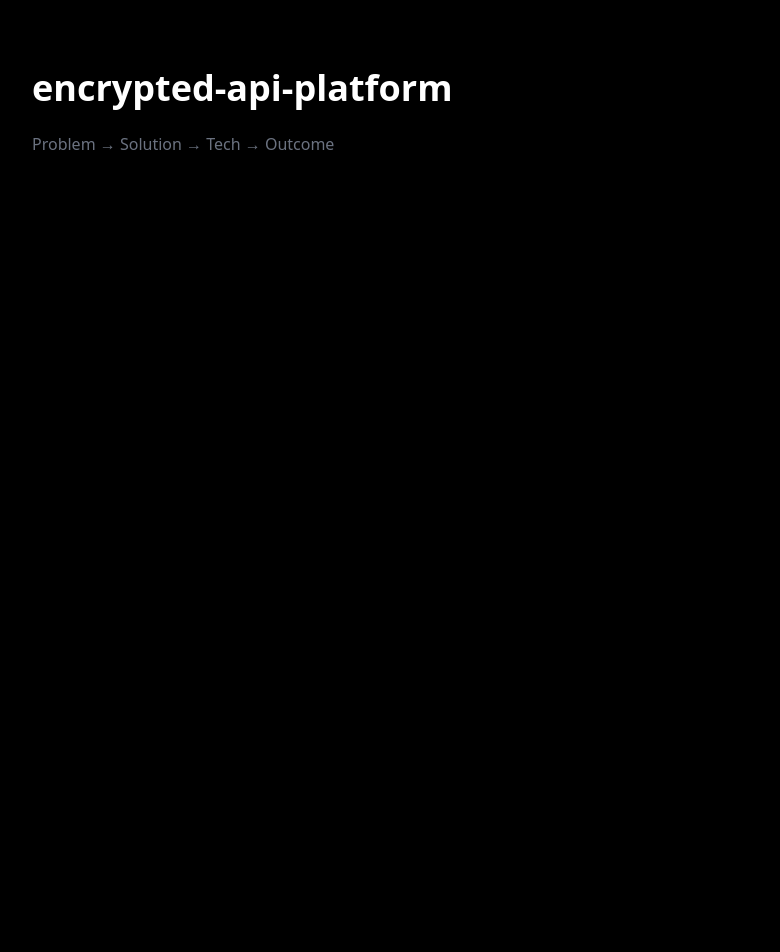
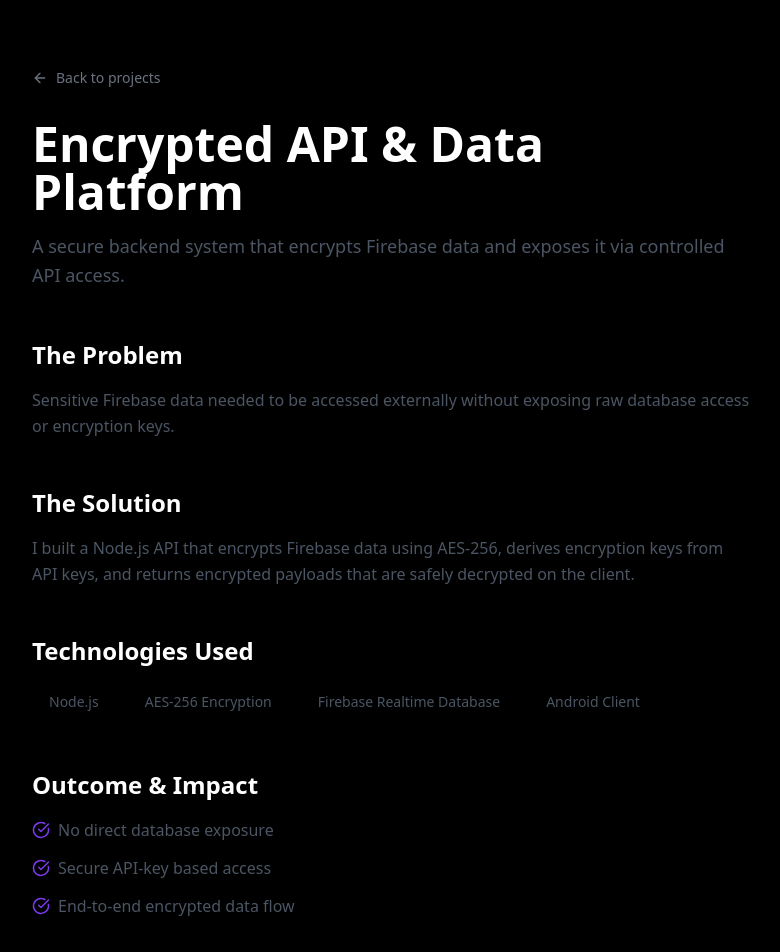
Before and after one commit to bruhlog/Portfolio, a Next.js app: page /projects/encrypted-api-platform in a window 1280 px wide. Shown: the part 140-1092 px from the top of the page, without its empty margins (248-1028 px from the left). Before the commit the page ends 800 px from the top, so only its background shows below. Built offline with nearby package versions, Linux system fonts and the light colour scheme; no server answers.

Commit message:
Added Project redirection content

```diff
--- a/app/projects/[slug]/page.tsx
+++ b/app/projects/[slug]/page.tsx
@@ -1,10 +1,207 @@
-export default function ProjectPage({ params }: { params: { slug: string } }) {
+import { notFound } from "next/navigation";
+import { motion } from "framer-motion";
+import { ArrowLeft, CheckCircle } from "lucide-react";
+import Link from "next/link";
+
+/* ----------------------------------------
+   PROJECT DATA (ADD MORE HERE)
+---------------------------------------- */
+const projects = {
+  "firebase-chat-app": {
+    title: "Secure Firebase Chat Application",
+    summary:
+      "A production-ready one-on-one messaging system focused on security, ownership, and scalability.",
+    problem:
+      "The client needed a secure real-time chat system where only paired devices could read and delete messages, while supporting multiple independent user pairs simultaneously.",
+    solution:
+      "I designed a Firebase Realtime Database structure with strict access rules, unique pair identifiers, and clean message ownership. The system ensures messages are readable and removable only by the intended device pair.",
+    tech: [
+      "Firebase Authentication",
+      "Firebase Realtime Database",
+      "Security Rules",
+      "Android & Web Clients",
+    ],
+    outcome: [
+      "Secure device-to-device communication",
+      "Scalable architecture supporting multiple pairs",
+      "Clear separation of data ownership",
+      "Production-ready Firebase rules",
+    ],
+  },
+
+  "video-calling-platform": {
+    title: "Real-Time Video Calling Platform",
+    summary:
+      "A reliable video calling solution with real-time signaling and device-based call workflows.",
+    problem:
+      "The goal was to enable smooth, real-time video calls with proper permission handling, call states, and device-to-device signaling.",
+    solution:
+      "I integrated Agora for video streaming and Firebase for call signaling, handling permissions, call lifecycle, and fallback states for a smooth user experience.",
+    tech: [
+      "Agora SDK",
+      "Firebase Realtime Database",
+      "Android",
+      "Jetpack Compose",
+    ],
+    outcome: [
+      "Stable real-time video communication",
+      "Clear call flow and permissions handling",
+      "Scalable signaling architecture",
+    ],
+  },
+
+  "encrypted-api-platform": {
+    title: "Encrypted API & Data Platform",
+    summary:
+      "A secure backend system that encrypts Firebase data and exposes it via controlled API access.",
+    problem:
+      "Sensitive Firebase data needed to be accessed externally without exposing raw database access or encryption keys.",
+    solution:
+      "I built a Node.js API that encrypts Firebase data using AES-256, derives encryption keys from API keys, and returns encrypted payloads that are safely decrypted on the client.",
+    tech: [
+      "Node.js",
+      "AES-256 Encryption",
+      "Firebase Realtime Database",
+      "Android Client",
+    ],
+    outcome: [
+      "No direct database exposure",
+      "Secure API-key based access",
+      "End-to-end encrypted data flow",
+    ],
+  },
+} as const;
+
+type ProjectSlug = keyof typeof projects;
+
+/* ----------------------------------------
+   PAGE COMPONENT
+---------------------------------------- */
+export default function ProjectPage({
+  params,
+}: {
+  params: { slug: string };
+}) {
+  const project = projects[params.slug as ProjectSlug];
+
+  if (!project) return notFound();
+
   return (
-    <div className="max-w-3xl mx-auto px-6 py-32">
-      <h1 className="text-4xl font-bold mb-6">{params.slug}</h1>
-      <p className="text-gray-500">
-        Problem → Solution → Tech → Outcome
-      </p>
-    </div>
+    <section className="relative py-32 overflow-hidden">
+      {/* Top divider */}
+      <div className="absolute top-0 left-1/2 -translate-x-1/2 w-full h-px bg-gradient-to-r from-transparent via-primary/50 to-transparent" />
+
+      <div className="max-w-3xl mx-auto px-6">
+        {/* Back link */}
+        <Link
+          href="/#projects"
+          className="inline-flex items-center gap-2 text-sm text-gray-500 hover:text-primary transition-colors mb-8"
+        >
+          <ArrowLeft size={16} />
+          Back to projects
+        </Link>
+
+        {/* Header */}
+        <motion.div
+          initial={{ opacity: 0, y: 40 }}
+          animate={{ opacity: 1, y: 0 }}
+          transition={{ duration: 0.8 }}
+          className="mb-12"
+        >
+          <h1 className="text-4xl md:text-5xl font-bold mb-4">
+            {project.title}
+          </h1>
+
+          <p className="text-gray-600 dark:text-gray-400 text-lg leading-relaxed">
+            {project.summary}
+          </p>
+        </motion.div>
+
+        {/* Sections */}
+        <div className="space-y-12">
+          {/* Problem */}
+          <Section title="The Problem">
+            {project.problem}
+          </Section>
+
+          {/* Solution */}
+          <Section title="The Solution">
+            {project.solution}
+          </Section>
+
+          {/* Tech */}
+          <Section title="Technologies Used">
+            <ul className="flex flex-wrap gap-3">
+              {project.tech.map((item) => (
+                <li
+                  key={item}
+                  className="px-4 py-2 rounded-full bg-black/5 dark:bg-white/5 border border-black/10 dark:border-white/10 text-sm"
+                >
+                  {item}
+                </li>
+              ))}
+            </ul>
+          </Section>
+
+          {/* Outcome */}
+          <Section title="Outcome & Impact">
+            <ul className="space-y-3">
+              {project.outcome.map((item) => (
+                <li key={item} className="flex items-start gap-2">
+                  <CheckCircle size={18} className="text-primary mt-1" />
+                  <span className="text-gray-600 dark:text-gray-400">
+                    {item}
+                  </span>
+                </li>
+              ))}
+            </ul>
+          </Section>
+        </div>
+
+        {/* CTA */}
+        <motion.div
+          initial={{ opacity: 0, y: 30 }}
+          whileInView={{ opacity: 1, y: 0 }}
+          viewport={{ once: true }}
+          transition={{ delay: 0.4 }}
+          className="mt-16 text-center"
+        >
+          <p className="text-gray-600 dark:text-gray-400 mb-6">
+            Have a similar project in mind?
+          </p>
+          <Link
+            href="/#contact"
+            className="inline-block px-8 py-4 bg-gradient-to-r from-primary to-purple-500 rounded-2xl font-semibold text-white shadow-lg shadow-primary/25 hover:shadow-xl hover:shadow-primary/40 transition-all"
+          >
+            Let’s Build It Together
+          </Link>
+        </motion.div>
+      </div>
+    </section>
   );
 }
+
+/* ----------------------------------------
+   REUSABLE SECTION COMPONENT
+---------------------------------------- */
+function Section({
+  title,
+  children,
+}: {
+  title: string;
+  children: React.ReactNode;
+}) {
+  return (
+    <motion.div
+      initial={{ opacity: 0, y: 30 }}
+      whileInView={{ opacity: 1, y: 0 }}
+      viewport={{ once: true }}
+      transition={{ duration: 0.6 }}
+    >
+      <h2 className="text-2xl font-semibold mb-4">{title}</h2>
+      <div className="text-gray-600 dark:text-gray-400 leading-relaxed">
+        {children}
+      </div>
+    </motion.div>
+  );
+}
```
